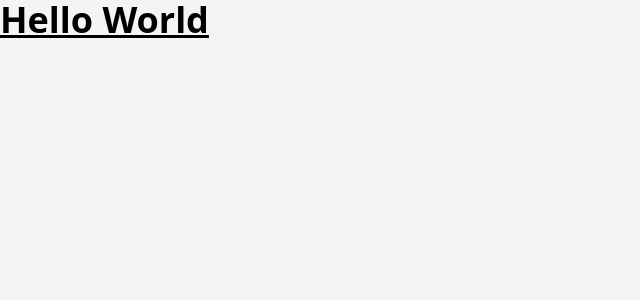
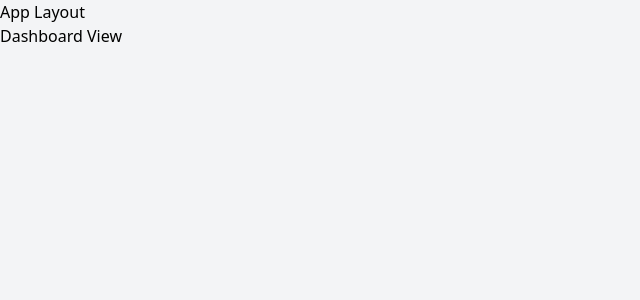
Before and after one commit to Molina-Daniel/uptask-mern, a React (Vite) app in the folder frontend/: page / in a window 1280 px wide. Shown: the top 300 px of the page, without its empty margins (0-640 px from the left). Built offline with nearby package versions, Linux system fonts and the light colour scheme.

Commit message:
feat: add router

```diff
--- /dev/null
+++ b/frontend/src/layouts/AppLayout.tsx
@@ -0,0 +1,10 @@
+import { Outlet } from "react-router";
+
+export default function AppLayout() {
+  return (
+    <>
+      <h1>App Layout</h1>
+      <Outlet />
+    </>
+  );
+}
--- a/frontend/src/main.tsx
+++ b/frontend/src/main.tsx
@@ -1,9 +1,10 @@
 import { StrictMode } from "react";
 import { createRoot } from "react-dom/client";
+import Router from "./router";
 import "./index.css";
 
 createRoot(document.getElementById("root")!).render(
   <StrictMode>
-    <h1 className="text-4xl font-bold underline">Hello World</h1>
+    <Router />
   </StrictMode>
 );
--- /dev/null
+++ b/frontend/src/router.tsx
@@ -0,0 +1,15 @@
+import { BrowserRouter, Routes, Route } from "react-router";
+import AppLayout from "./layouts/AppLayout";
+import DashboardView from "./views/DashboardView";
+
+export default function Router() {
+  return (
+    <BrowserRouter>
+      <Routes>
+        <Route element={<AppLayout />}>
+          <Route path="/*" element={<DashboardView />} index />
+        </Route>
+      </Routes>
+    </BrowserRouter>
+  );
+}
--- /dev/null
+++ b/frontend/src/views/DashboardView.tsx
@@ -0,0 +1,7 @@
+export default function DashboardView() {
+  return (
+    <div>
+      <h1>Dashboard View</h1>
+    </div>
+  );
+}
```
